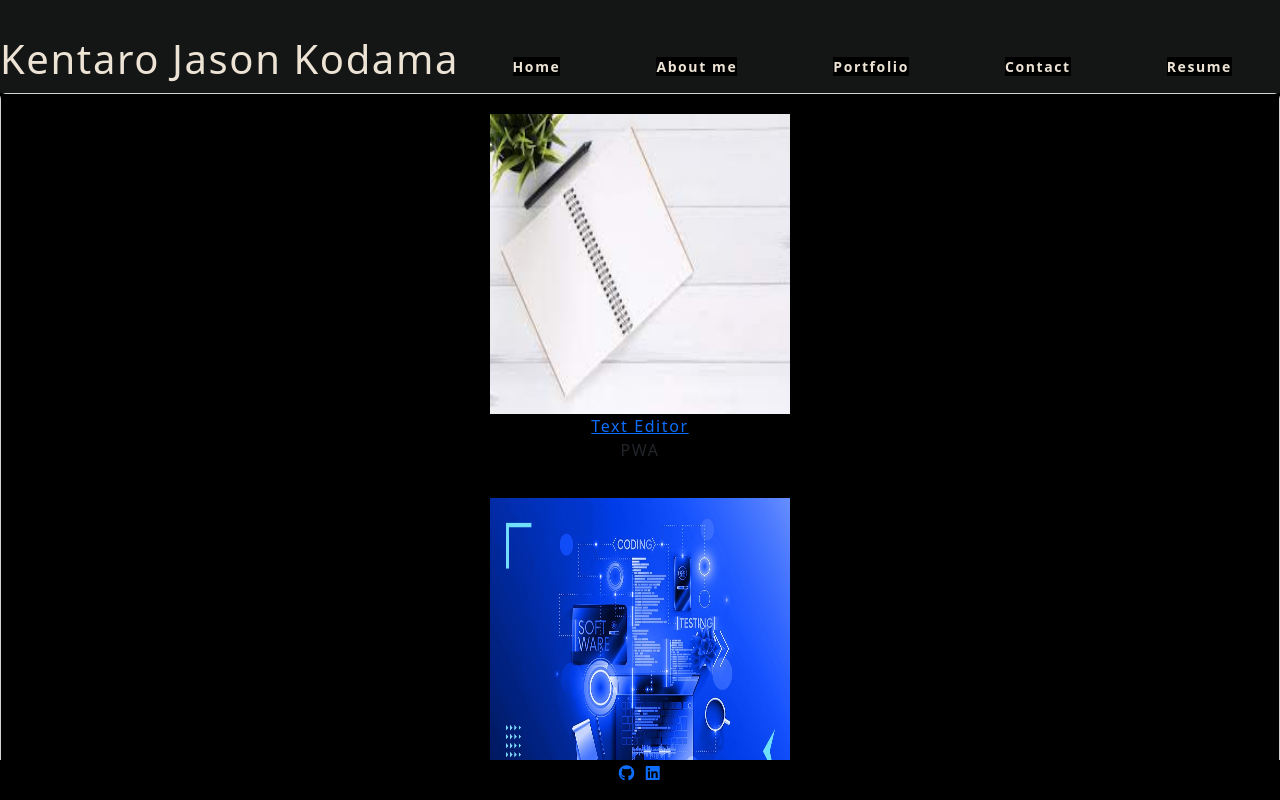
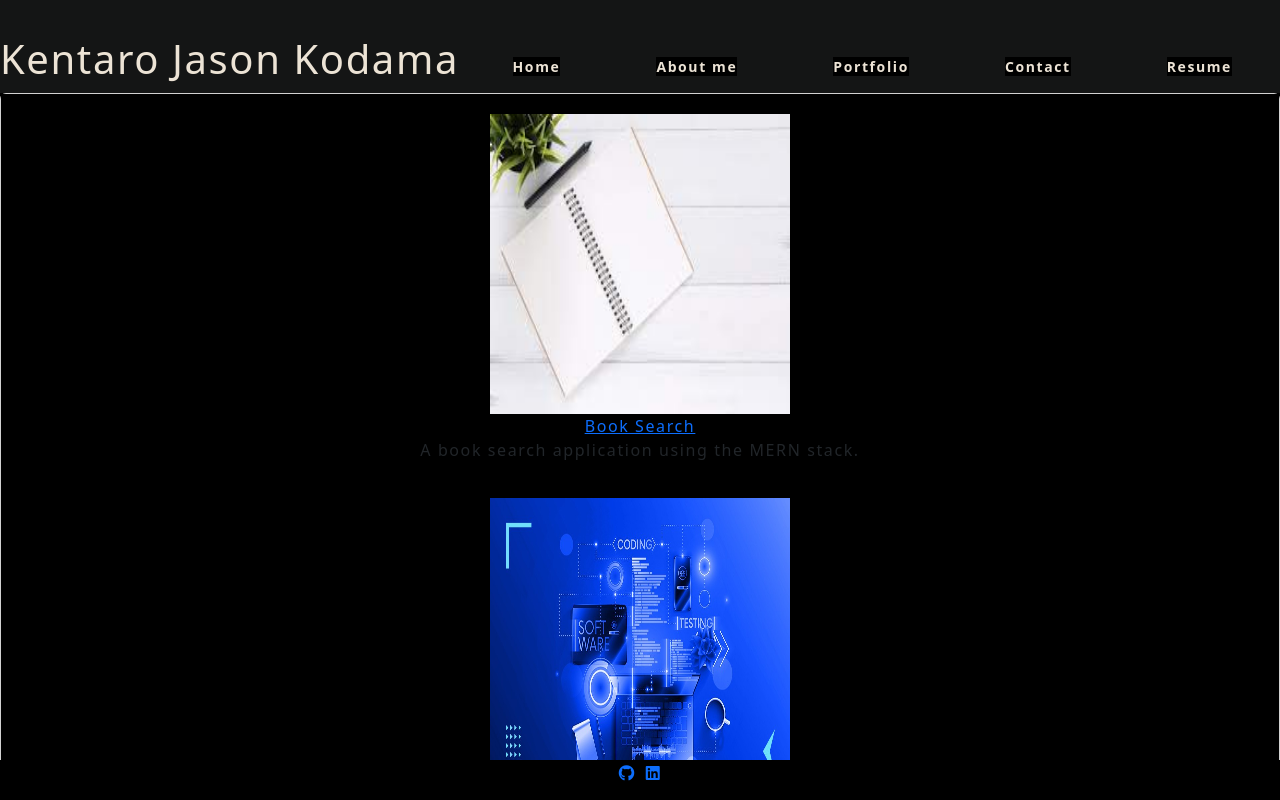
Before and after one commit to Jason-Kodama/Jasons-react-portfolio, a React (Create React App) app: page / in a window 1280 px wide. Both pictures are taken after a click on the element "Portfolio". Shown: the top 800 px of the page. Built offline with nearby package versions, Linux system fonts and the light colour scheme; a web font is replaced by a local one.

Commit message:
added description to projects

```diff
--- a/src/components/Portfolio/index.js
+++ b/src/components/Portfolio/index.js
@@ -4,36 +4,42 @@ import Project from '../Project';
 function Portfolio() {
     const [projects] = useState([
         {
-          name: 'text-editor',
-          description: 'PWA',
-          link: "https://jasons-pwa-texteditor-18ac94c046a1.herokuapp.com/",
-          repo: "https://github.com/Jason-Kodama/Jasons-PWA-textEditor"
+          name: 'book-search',
+          description: 'A book search application using the MERN stack.',
+          link: "https://fathomless-badlands-64324-acf18859dc40.herokuapp.com/",
+          repo: "https://github.com/Jason-Kodama/Jasons-book-search"
 
         },
         {
           name: 'noSql-api',
-          description: 'MongoDB',
+          description: 'Using noSQL, this is a social network API that allows a user to create and share a thought and react to another friends thought.',
           link: "https://drive.google.com/file/d/1FJK7t4heKG4PqMkXfpsYqMv6__joQlzJ/view",
           repo: "https://github.com/Jason-Kodama/Jasons-noSql-api"
         },
         {
           name: 'note-taker',
-          description: 'express',
+          description: 'A note taking application using Express.js',
           link: "https://protected-harbor-16972.herokuapp.com/",
           repo: "https://github.com/Jason-Kodama/Jasons-express-notetaker"
         },
         {
           name: 'Chat Camp',
-          description: 'Node/Express/mySql',
+          description: 'A chat application that allows users to login and chat with fellow bootcamp students. Also has ChatGPT integrated to ask questions using AI.',
           link: "https://chat-camp.herokuapp.com/",
           repo: "https://github.com/Jason-Kodama/Portfolio-02"
         },
         {
           name: 'Boss-Fight',
-          description: 'HTML/CSS/JavaScript',
+          description: 'An application that allows a user to pick the winner of a fight between video game bosses.',
           link: "https://bizthehabesha.github.io/group-6-project-1/",
           repo: "https://github.com/Jason-Kodama/group-6-project-1"
         },
+        {
+          name: 'The-Magic-Carpet',
+          description: "A travel application that allows users to search for flights using MERN stack.",
+          link: "https://the-magic-carpet-037d75dd3e3d.herokuapp.com/",
+          repo: "https://github.com/Jason-Kodama/The-Magic-Carpet"
+        }
       ]);
 
       return (
```
Also changed, not shown: src/assets/projects/The-Magic-Carpet.jpg (added), src/assets/projects/book-search.jpg (renamed from src/assets/projects/text-editor.jpg).
